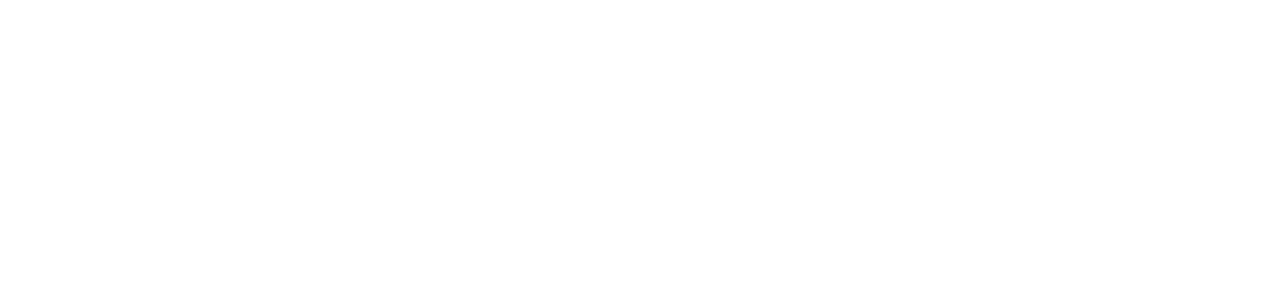
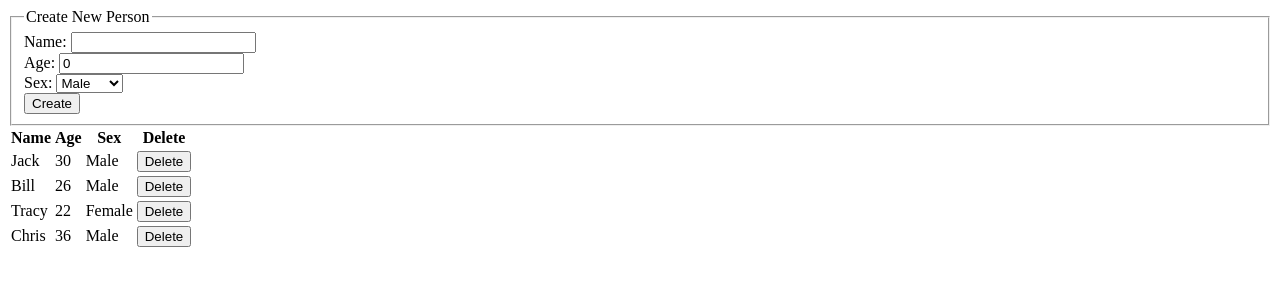
Before and after one commit to ZZR-china/qianxun, a plain HTML site: page index.html in a window 1280 px wide. Drawn offline with Linux system fonts and the light colour scheme; the site is published under a folder, as on GitHub Pages, so addresses that start at the root find nothing.

Commit message:
index changes

```diff
--- a/index.html
+++ b/index.html
@@ -1 +1 @@
-<!DOCTYPE html><html><head><meta charset=utf-8><title>千寻</title><link href=/static/css/app.e3ad758083b516f62e065e71934113f8.css rel=stylesheet></head><body><router-view></router-view><script type=text/javascript src=/static/js/manifest.4f09ca404a22321581b9.js></script><script type=text/javascript src=/static/js/vendor.6cd630d18ae055b75a45.js></script><script type=text/javascript src=/static/js/app.bf6d6019fc0005048bfe.js></script></body></html>
+<!DOCTYPE html><html><head><meta charset=utf-8><title>千寻</title><link href=static/css/app.e3ad758083b516f62e065e71934113f8.css rel=stylesheet></head><body><router-view></router-view><script type=text/javascript src=static/js/manifest.4f09ca404a22321581b9.js></script><script type=text/javascript src=static/js/vendor.6cd630d18ae055b75a45.js></script><script type=text/javascript src=static/js/app.bf6d6019fc0005048bfe.js></script></body></html>
```
